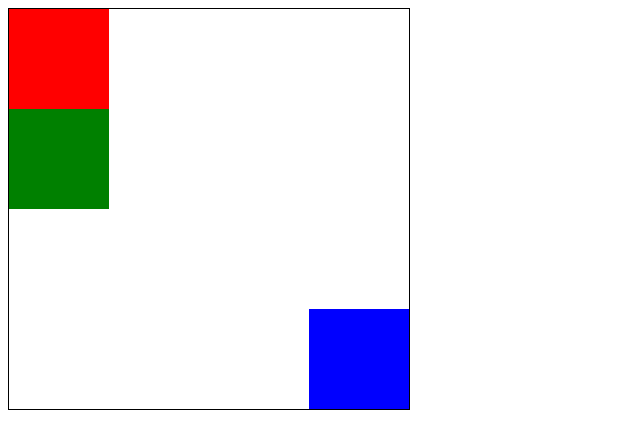
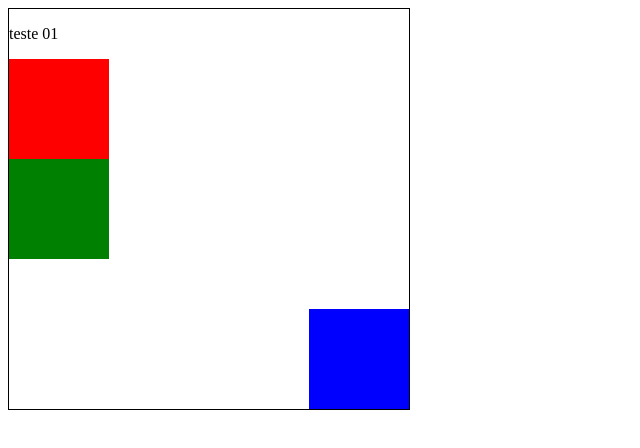
Before and after one commit to pauloalmeida0319/novo, a plain HTML site: page index.html in a window 1280 px wide. Shown: the whole page, without its empty margins (0-640 px from the left). Drawn offline with Linux system fonts and the light colour scheme.

Commit message:
teste-na-branch

```diff
--- a/index.html
+++ b/index.html
@@ -10,6 +10,7 @@
 </head>
 <body>
     <div class="quadro">
+        <p>teste 01</p>
         <div class="quadrado quadrado-red"></div><div class="quadrado quadrado-blue"></div><div class="quadrado quadrado-green"></div>
     </div>
 </body>
```
